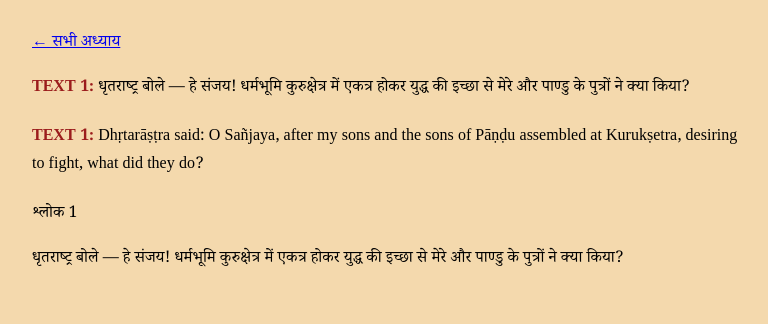
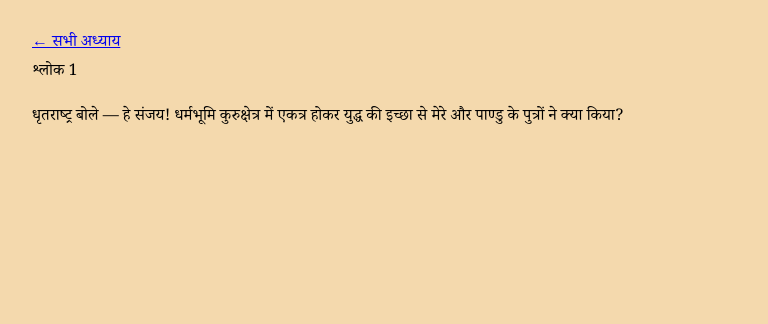
Before and after one commit to Neo-sunny/Bhagwad-Gita-As-It-is-Hindi, a plain HTML site: page chapters/chapter-01.html in a window 1280 px wide. Shown: the whole page, without its empty margins (248-1016 px from the left). Drawn offline with Linux system fonts and the light colour scheme.

Commit message:
Remove first verse from chapter-01.html
Removed the first verse in both Hindi and English from chapter 01.

```diff
--- a/chapters/chapter-01.html
+++ b/chapters/chapter-01.html
@@ -11,17 +11,6 @@
   <a href="../index.html">← सभी अध्याय</a>
 
   <section class="shloka">
-<p class="verse">
-  <span class="verse-label">TEXT 1:</span>
-  धृतराष्ट्र बोले — हे संजय! धर्मभूमि कुरुक्षेत्र में एकत्र होकर
-  युद्ध की इच्छा से मेरे और पाण्डु के पुत्रों ने क्या किया?
-</p>
-
-<p class="verse en">
-  <span class="verse-label">TEXT 1:</span>
-  Dhṛtarāṣṭra said: O Sañjaya, after my sons and the sons of Pāṇḍu
-  assembled at Kurukṣetra, desiring to fight, what did they do?
-</p>
   <div class="shloka-number">श्लोक 1</div>
 
   <p class="shloka-hindi" lang="hi">
```
